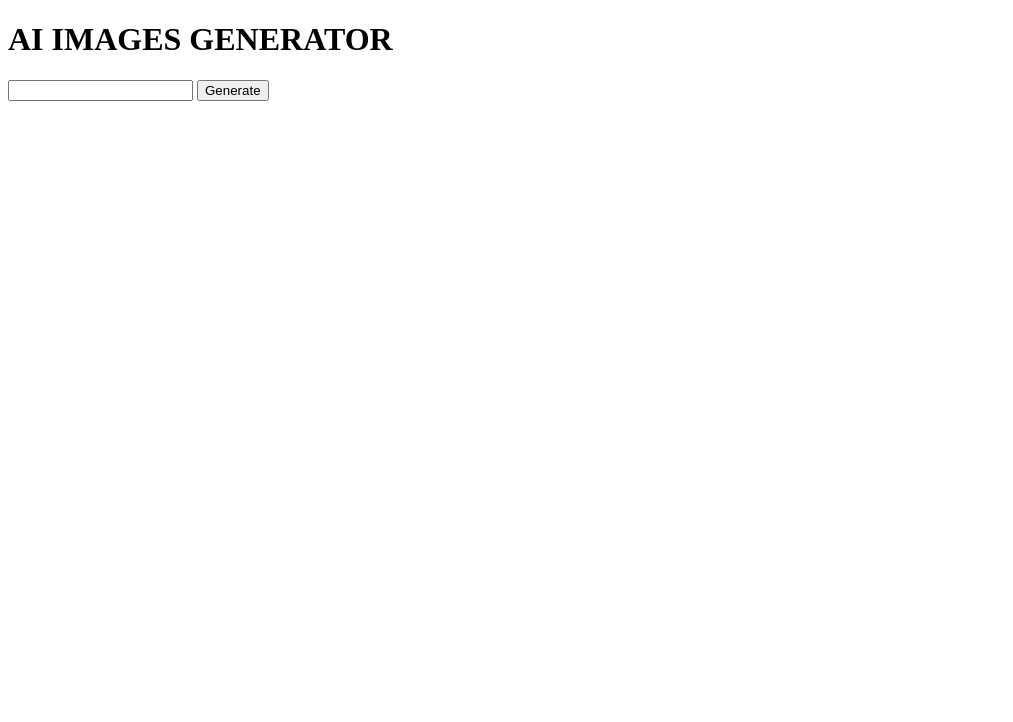
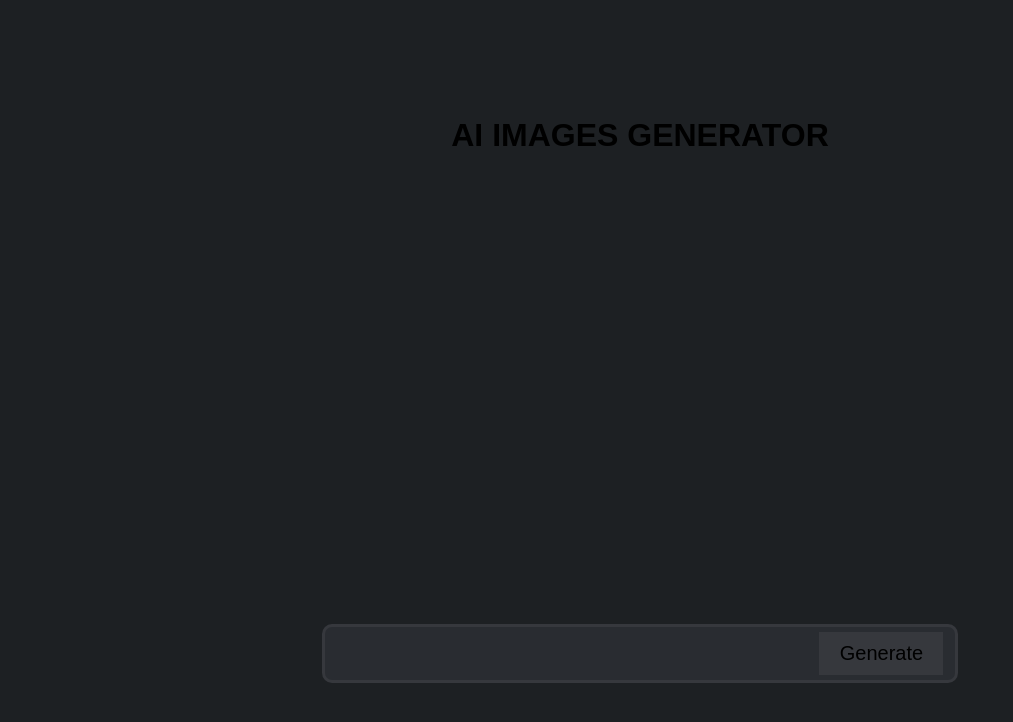
Before and after one commit to wlia-code/aibeggen, a plain HTML site: page index.html in a window 1280 px wide. Shown: the whole page, without its empty margins (0-1013 px from the left). Drawn offline with Linux system fonts and the light colour scheme.

Commit message:
add img and body style

```diff
--- a/index.html
+++ b/index.html
@@ -12,7 +12,7 @@
     <!--results or images-->
     <div class="images"></div>
     <!--prompt-->
-    <div class="propt">
+    <div class="prompt">
         <input type="text">
         <button>Generate</button>
     </div>
--- a/style.css
+++ b/style.css
@@ -0,0 +1,63 @@
+*{
+    padding:0;
+    margin:0;
+    font-family: sans-serif;
+}
+
+body{
+    background-color: #1d2023;
+    display: flex;
+    flex-direction: column;
+    align-items: center;
+    justify-content: space-around;
+    height:100vh
+}
+
+h2{
+    color:#fff;
+    font-size:40px;
+}
+
+.prompt{
+    background-color: #292c31;
+    padding:5px;
+    width:620px;
+    border: 3px solid #36383d;
+    border-radius: 10px;
+}
+
+input,button{
+    padding:10px;
+    border: none;
+    font-size:20px
+}
+input{
+    background-color: #292c31;
+    width:75%;
+    outline: none;
+    color:#fff
+}
+button{
+    background-color:#36383d;
+    width:20%;
+    cursor: pointer;
+}
+button:hover{
+    background-color: #4546a;
+}
+.images{
+    display: grid;
+    grid-template-columns: repeat(3,1fr);
+    gap: 10px;
+}
+.images div{
+    height: 200px;
+    width:200px;
+    background-color: #292c31;
+    border-radius:10px;
+    border:3px solid #36383d;
+}
+
+.images div img{
+    width:100%;
+}
```
